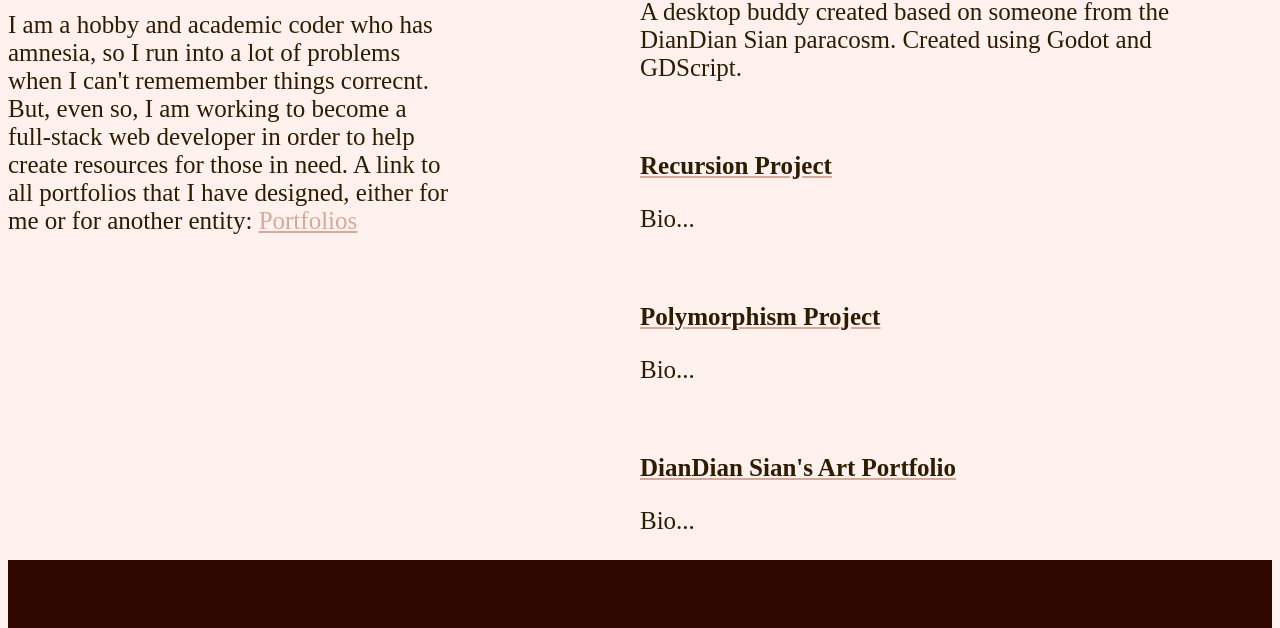
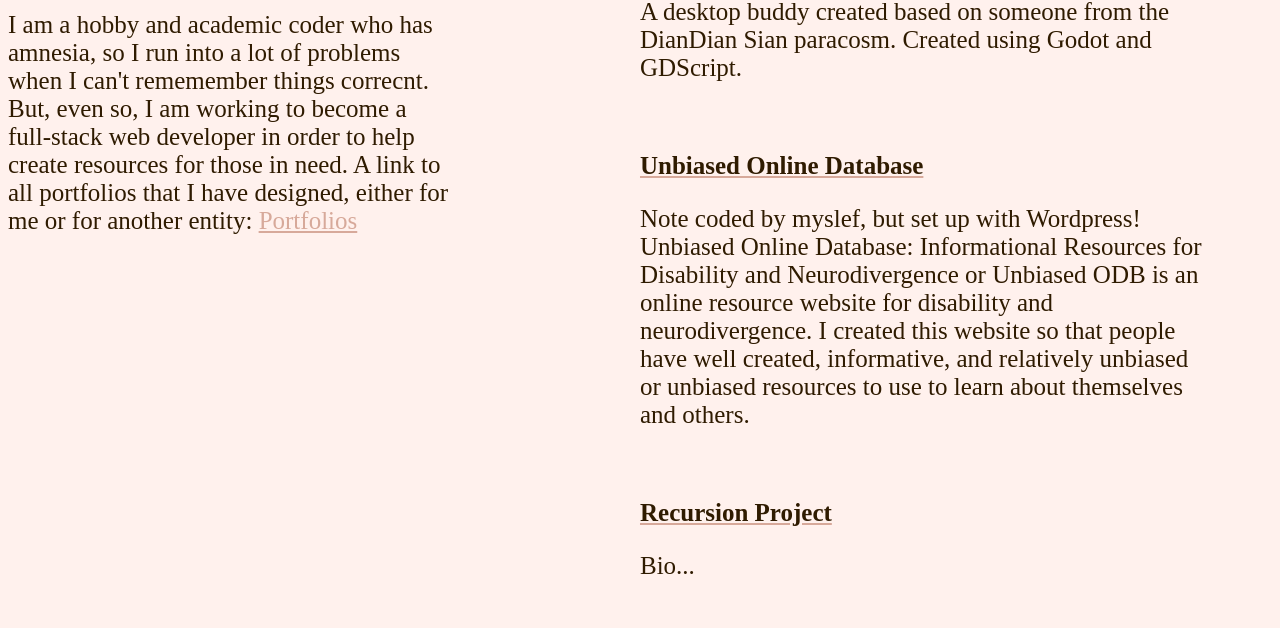
Before and after one commit to TriBandD/tribandd.github.io, a plain HTML site: page index.html in a window 1280 px wide. Shown: the part 819-1447 px from the top of the page. Drawn offline with Linux system fonts and the light colour scheme.

Commit message:
Update index.html

```diff
--- a/index.html
+++ b/index.html
@@ -44,11 +44,14 @@
 					engines, in order to test and learn better coding skills. Currently, this generator exists in Java and Godot. There's hope to create it in app form and webapp form.</p>
 			<a target="_blank" href="EthiDesktopBuddy.html"><h3>Ethi Desktop Buddy</h3></a>
 				<p>A desktop buddy created based on someone from the DianDian Sian paracosm. Created using Godot and GDScript.</p>
-			<a target="_blank" href="RecursionProject.html"><h3>Recursion Project</h3></a>
+			<a href="https://unbiasedodb.wordpress.com/"><h3>Unbiased Online Database</h3></a>
+				<p>Note coded by myslef, but set up with Wordpress! Unbiased Online Database: Informational Resources for Disability and Neurodivergence
+				or Unbiased ODB is an online resource website for disability and neurodivergence. I created this website so that people have well created, informative, and relatively unbiased or unbiased resources to use to learn about themselves and others.</p>
+			  <a target="_blank" href="RecursionProject.html"><h3>Recursion Project</h3></a>
 				<p>Bio...</p>
 			<a target="_blank" href="polymorphismProject.html"><h3>Polymorphism Project</h3></a>
 				<p>Bio...</p>
-			<a href="https://sy-rian.github.io/"><h3>DianDian Sian's Art Portfolio</h3></a>
+			<a href="https://sy-rian.github.io"><h3>DianDian Sian's Art Portfolio</h3></a>
 				<p>Bio...</p>
         </div>
     </div>
```
